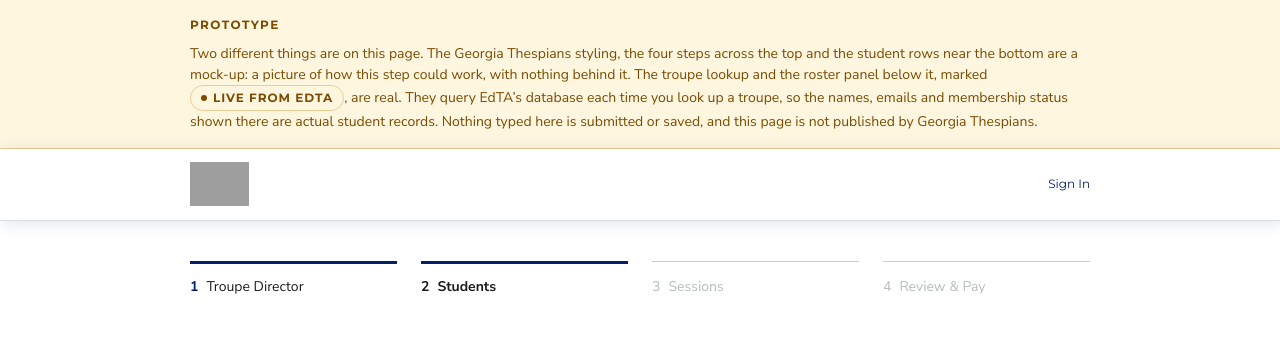
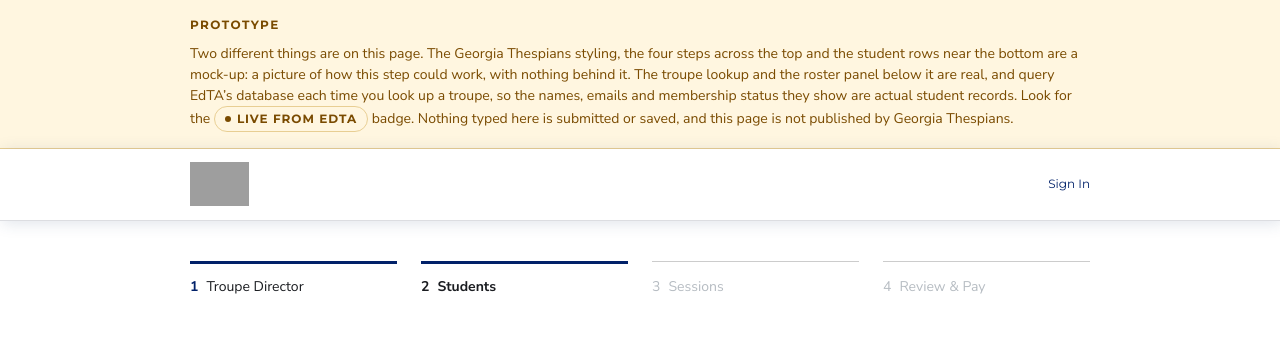
Before and after one commit to wilsonpho/favicon-hosting, a plain HTML site: page thescon/index.html in a window 1280 px wide. Shown: the top 349 px of the page. Drawn offline with Linux system fonts and the light colour scheme; grey boxes are pictures that could not be loaded.

Commit message:
thescon: badge follows a space, not a comma, in the banner sentence

```diff
--- a/thescon/index.html
+++ b/thescon/index.html
@@ -249,7 +249,7 @@
 <div class="flag">
   <div class="container">
     <strong>Prototype</strong>
-    <span class="txt">Two different things are on this page. The Georgia Thespians styling, the four steps across the top and the student rows near the bottom are a mock-up: a picture of how this step could work, with nothing behind it. The troupe lookup and the roster panel below it, marked <span class="pill">Live from EdTA</span>, are real. They query EdTA&rsquo;s database each time you look up a troupe, so the names, emails and membership status shown there are actual student records. Nothing typed here is submitted or saved, and this page is not published by Georgia Thespians.</span>
+    <span class="txt">Two different things are on this page. The Georgia Thespians styling, the four steps across the top and the student rows near the bottom are a mock-up: a picture of how this step could work, with nothing behind it. The troupe lookup and the roster panel below it are real, and query EdTA&rsquo;s database each time you look up a troupe, so the names, emails and membership status they show are actual student records. Look for the <span class="pill">Live from EdTA</span> badge. Nothing typed here is submitted or saved, and this page is not published by Georgia Thespians.</span>
   </div>
 </div>
 
```
